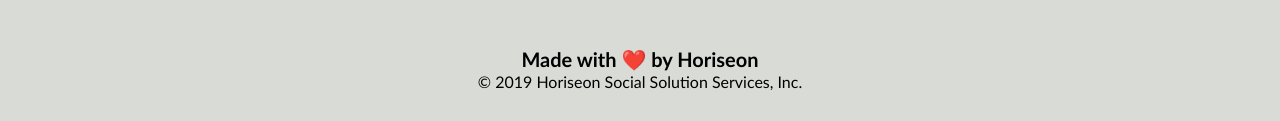
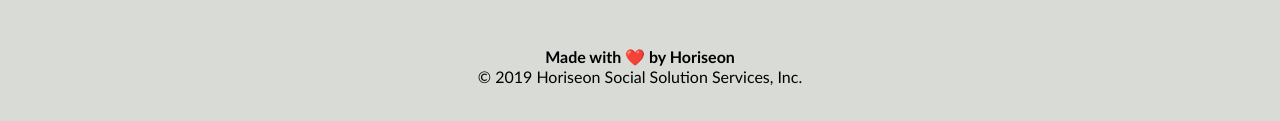
Before and after one commit to madisenvo/Challenge-1, a plain HTML site: page index.html in a window 1280 px wide. Shown: the part 1865-1986 px from the top of the page. Drawn offline with Linux system fonts and the light colour scheme.

Commit message:
screenshot of site added

```diff
--- a/assets/css/style.css
+++ b/assets/css/style.css
@@ -114,6 +114,7 @@
     background-color: #2589bd;
 }
 
+
 .article h3 {
     margin-bottom: 10px;
     text-align: center;
--- a/index.html
+++ b/index.html
@@ -8,6 +8,8 @@
 </head>
 
 <body>
+
+<!-- header -->
     <header class="header">
         <h1>Hori<span class="seo">seo</span>n</h1>
         <nav>
@@ -25,8 +27,10 @@
         </nav>
     </header>
 
+<!-- featured background image -->
     <figure class="figure"></figure>
 
+<!-- main content -->
     <main class="content">
         <section id="search-engine-optimization" class="main">
             <img src="./assets/images/search-engine-optimization.jpg" alt="notebook with SEO graphics" class="float-left" />
@@ -51,6 +55,7 @@
         </section>
     </main>
 
+<!-- side panel -->
     <article class="article">
         <section>
             <h3>Lead Generation</h3>
@@ -75,8 +80,9 @@
         </section>
     </article>
 
+<!-- footer -->
     <footer class="footer">
-        <h2>Made with ❤️️ by Horiseon</h2>
+        <h4>Made with ❤️️ by Horiseon</h4>
         <p>
             &copy; 2019 Horiseon Social Solution Services, Inc.
         </p>
```
Also changed, not shown: 2 other files.
